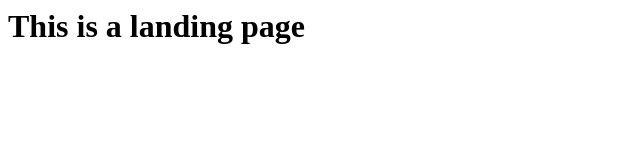
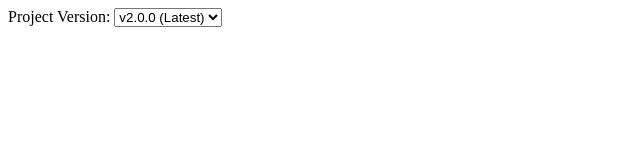
Before and after one commit to renesas-abigail/pages-test, a plain HTML site: page index.html in a window 1280 px wide. Shown: the whole page, without its empty margins (0-640 px from the left). Drawn offline with Linux system fonts and the light colour scheme.

Commit message:
Update index.html

```diff
--- a/index.html
+++ b/index.html
@@ -1,3 +1,13 @@
-<body>
-  <h1>This is a landing page</h1>
-</body>
+<label for="versionSelector">Project Version:</label>
+<select id="versionSelector" onchange="redirectToVersion()">
+  <option value="v2.0.0/index.html">v2.0.0 (Latest)</option>
+  <option value="v1.0.0/index.html">v1.0.0</option>
+</select>
+
+<script>
+  function redirectToVersion() {
+    var selector = document.getElementById("versionSelector");
+    var selectedValue = selector.options[selector.selectedIndex].value;
+    window.location.href = selectedValue;
+  }
+</script>
```
